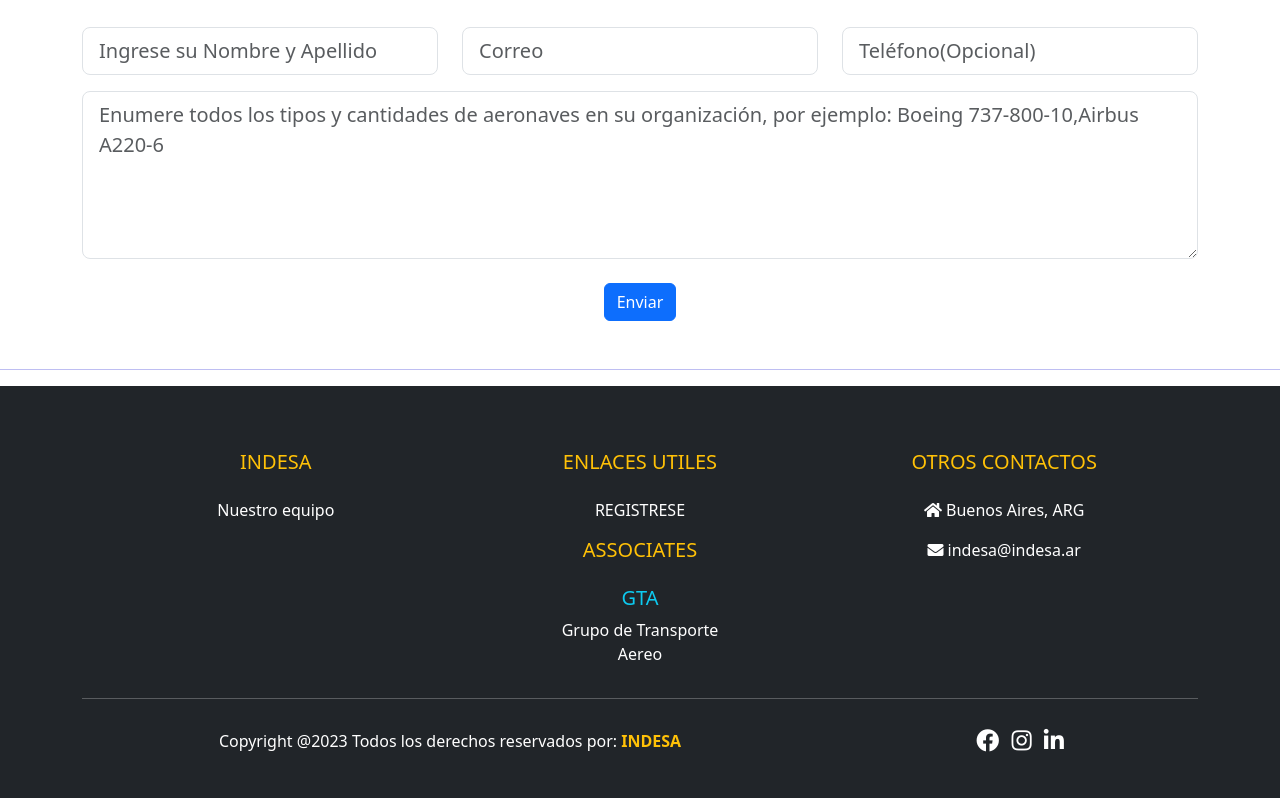
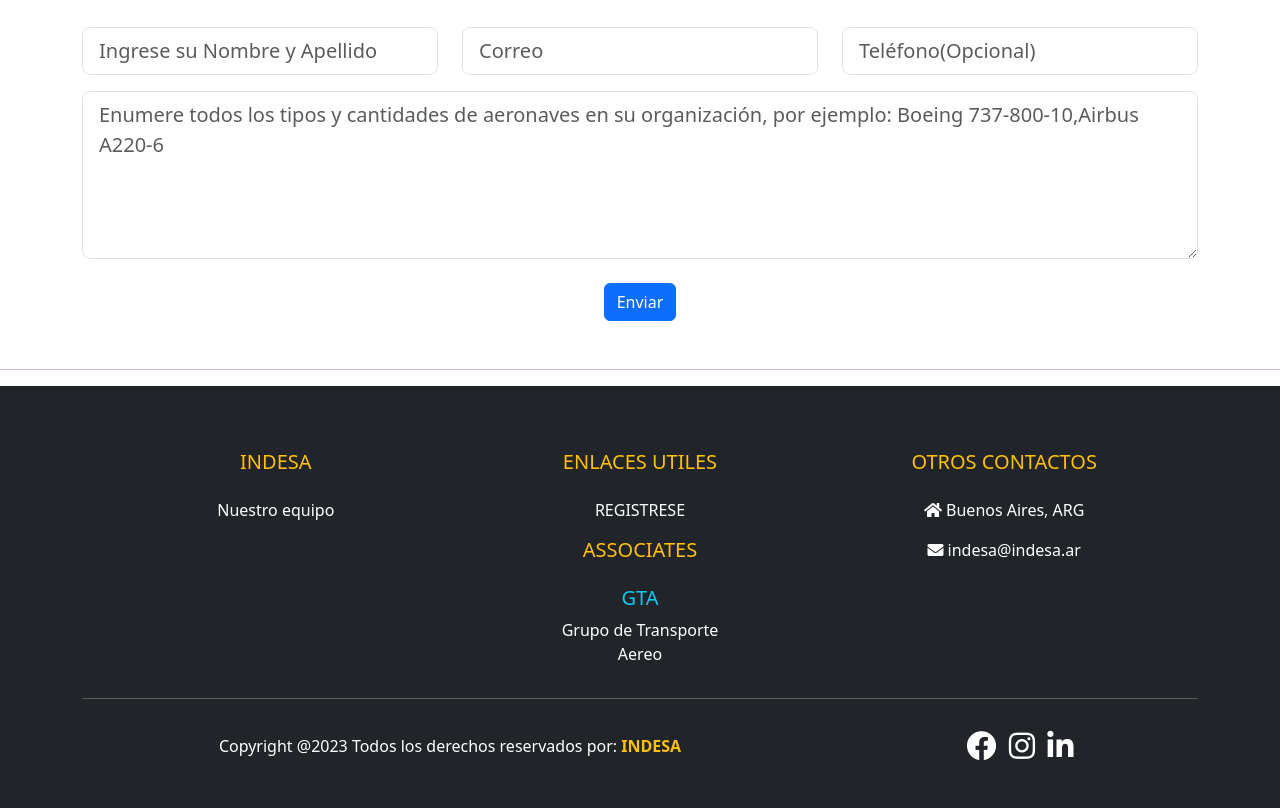
Before and after one commit to pcoy06/Indesa-Web, a plain HTML site: page index.html in a window 1280 px wide. Shown: the part 2515-3323 px from the top of the page. Drawn offline with Linux system fonts and the light colour scheme.

Commit message:
va 2-1-2024 - 00:54hs

```diff
--- a/css/main.css
+++ b/css/main.css
@@ -147,9 +147,15 @@ h1{
     transition: all .3s ease;
 
 }
-.redes-sociales .twitter{background: #1da1f2;}
+/* .redes-sociales .twitter{background: #1da1f2;} */
 .redes-sociales .instagram{background: #833ab4;}
 .redes-sociales .facebook{background: #3b5998;}
+
+.list-inline-item i .fa fa-facebook {
+    color: #0000ff;
+}
+
+
 
 
 svg{
--- a/index.html
+++ b/index.html
@@ -519,16 +519,16 @@
             <div class="text-center text-md-right">
               <ul class="list-unstyled list-inline">
                 <li class="list-inline-item">
-                  <a href="https://www.facebook.com/profile.php?id=61550797637780&mibextid=rS40aB7S9Ucbxw6v" class="btn-floating btn-sm text-white" style="font-size: 23px;"><i class="fab fa-facebook"></i></a>
+                  <a href="https://www.facebook.com/profile.php?id=61550797637780&mibextid=rS40aB7S9Ucbxw6v" class="btn-floating btn-sm text-white" style="font-size: 30px;"><i class="fab fa-facebook"></i></a>
                 </li>
                 <!-- <li class="list-inline-item">
                   <a href="#" class="btn-floating btn-sm text-white" style="font-size: 23px;"><i class="fab fa-twitter"></i></a>
                 </li> -->
                 <li class="list-inline-item">
-                  <a href="@indesa.ar" class="btn-floating btn-sm text-white" style="font-size: 23px;"><i class="fab fa-instagram"></i></a>
+                  <a href="@indesa.ar" class="btn-floating btn-sm text-white" style="font-size: 30px;"><i class="fab fa-instagram"></i></a>
                 </li>
                 <li class="list-inline-item">
-                  <a href="https://www.linkedin.com/company/indesa-ar/" class="btn-floating btn-sm text-white" style="font-size: 23px;"><i class="fab fa-linkedin-in"></i></a>
+                  <a href="https://www.linkedin.com/company/indesa-ar/" class="btn-floating btn-sm text-white" style="font-size: 30px;"><i class="fab fa-linkedin-in"></i></a>
                 </li>
                 <!-- <li class="list-inline-item">
                   <a href="#" class="btn-floating btn-sm text-white" style="font-size: 23px;"><i class="fab fa-youtube"></i></a>
```
